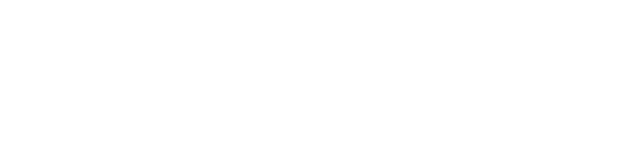
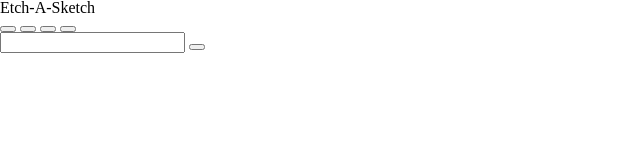
Before and after one commit to maskedhomosapien/etch-a-sketch, a plain HTML site: page index.html in a window 1280 px wide. Shown: the whole page, without its empty margins (0-640 px from the left). Drawn offline with Linux system fonts and the light colour scheme.

Commit message:
Add the title, board and buttons to the html

```diff
--- a/index.html
+++ b/index.html
@@ -7,9 +7,25 @@
     <link rel="stylesheet" href="reset.css">
     <link rel="stylesheet" href="styles.css">
     <script src="main.js" defer></script>
+    <Title>Etch-A-Sketch</Title>
 </head>
 
 <body>
-
+    <div class="container">
+        <div class="title"><h1>Etch-A-Sketch</h1></div>
+        <div class="content">
+            <div class="board"></div>
+            <div class="buttons">
+                <button></button>
+                <button></button>
+                <button></button>
+                <button></button>
+            </div>
+            <div>
+                <input type="text">
+                <button></button>
+            </div>
+        </div>
+    </div>
 </body>
 </html>
```
